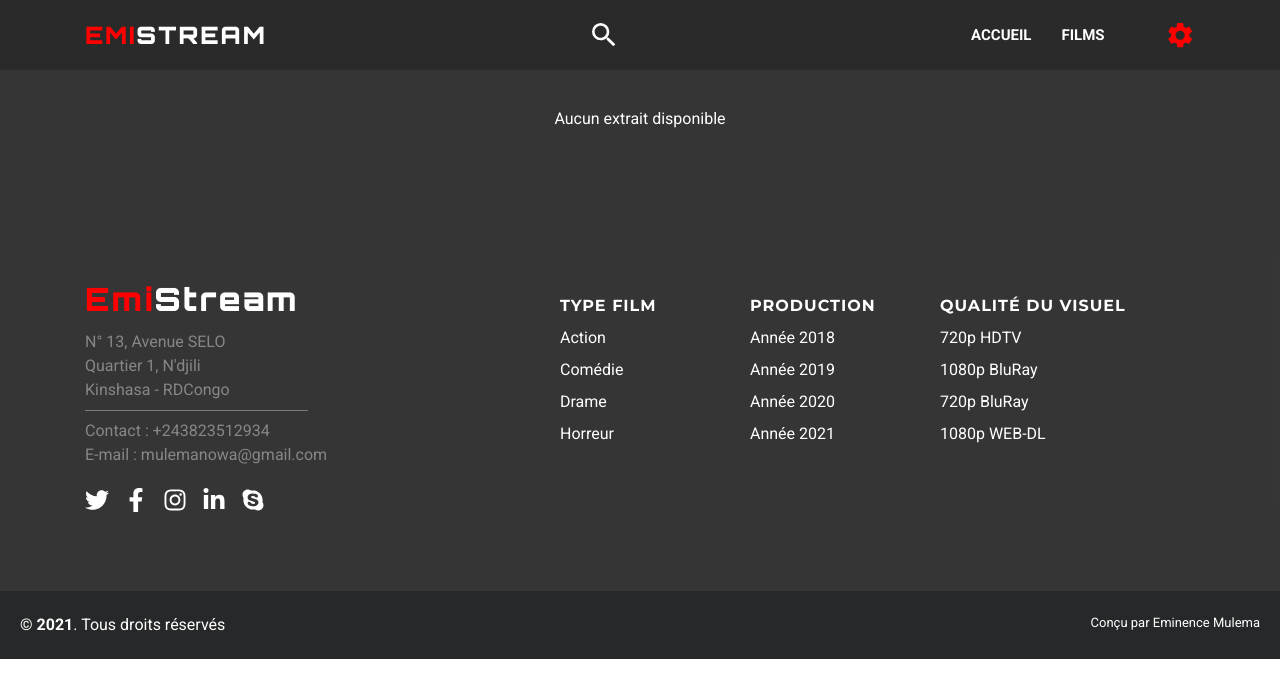
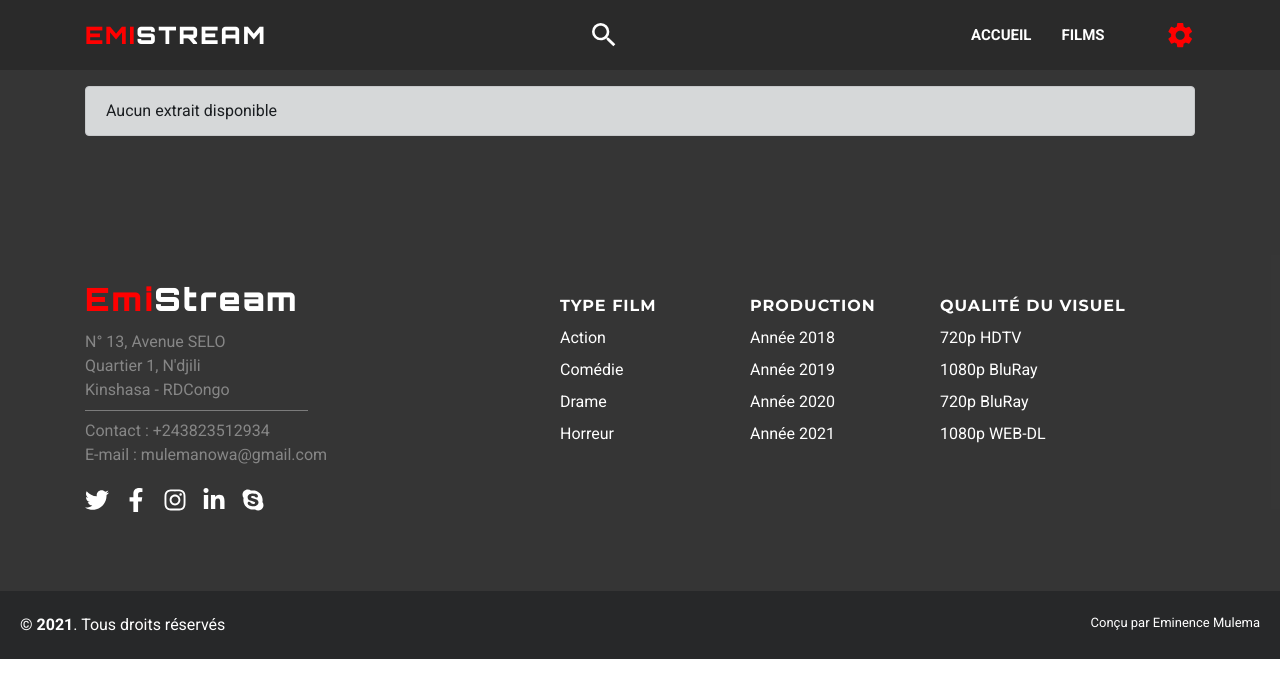
Before and after one commit to Eminence212/Clone-d-Allocine, a React (Create React App) app: page /pay/movie/1 in a window 1280 px wide. Shown: the top 698 px of the page. Built offline with nearby package versions, Linux system fonts and the light colour scheme; no server answers; a web font is replaced by a local one.

Commit message:
:art: feat
 modif largeur pour info-movie en w-100

```diff
--- a/src/components/VideoMovie.jsx
+++ b/src/components/VideoMovie.jsx
@@ -42,9 +42,7 @@ function VideoMovie({ match }) {
                             keyMovie.length > 0 ?
                                 <iframe src={"https://www.youtube.com/embed/" + keyMovie[0].key} title="YouTube video player" frameBorder={0} allow="accelerometer; autoplay; clipboard-write; encrypted-media; gyroscope; picture-in-picture" allowFullScreen />
 
-
-
-                                : <div className="info-movie" > <span>Aucun extrait disponible</span> </div>
+                                : <div className="info-movie" > <div className="alert alert-dark w-100" role="alert" >Aucun extrait disponible</div> </div>
 
                       }
 
```
